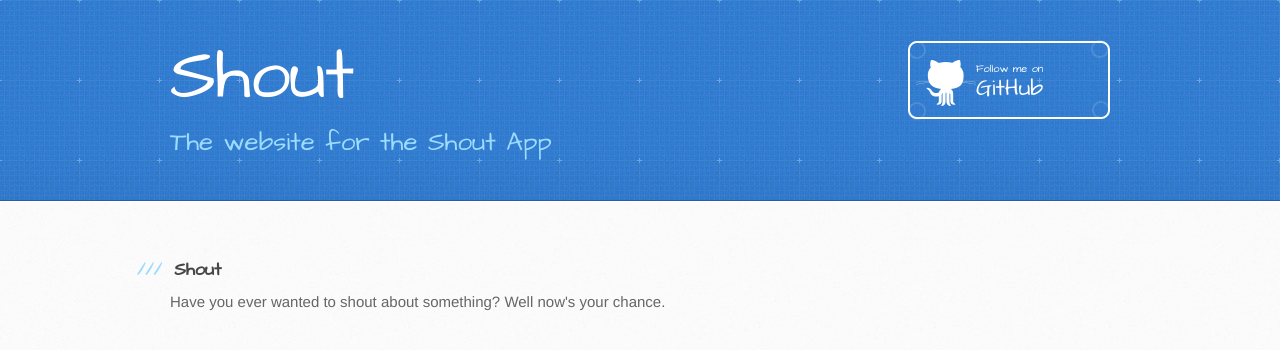
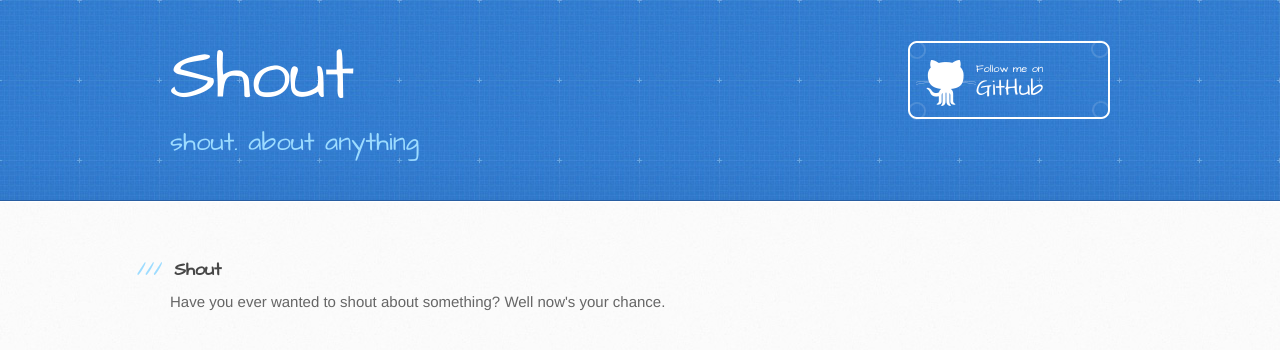
Before and after one commit to shoutapp/shoutapp.github.io, a plain HTML site: page index.html in a window 1280 px wide. Drawn offline with Linux system fonts and the light colour scheme.

Commit message:
Update index.html

```diff
--- a/index.html
+++ b/index.html
@@ -20,7 +20,7 @@
     <header>
       <div class="inner">
         <h1>Shout</h1>
-        <h2>The website for the Shout App</h2>
+        <h2>shout. about anything</h2>
         <a href="https://github.com/shoutapp" class="button"><small>Follow me on</small> GitHub</a>
       </div>
     </header>
```
